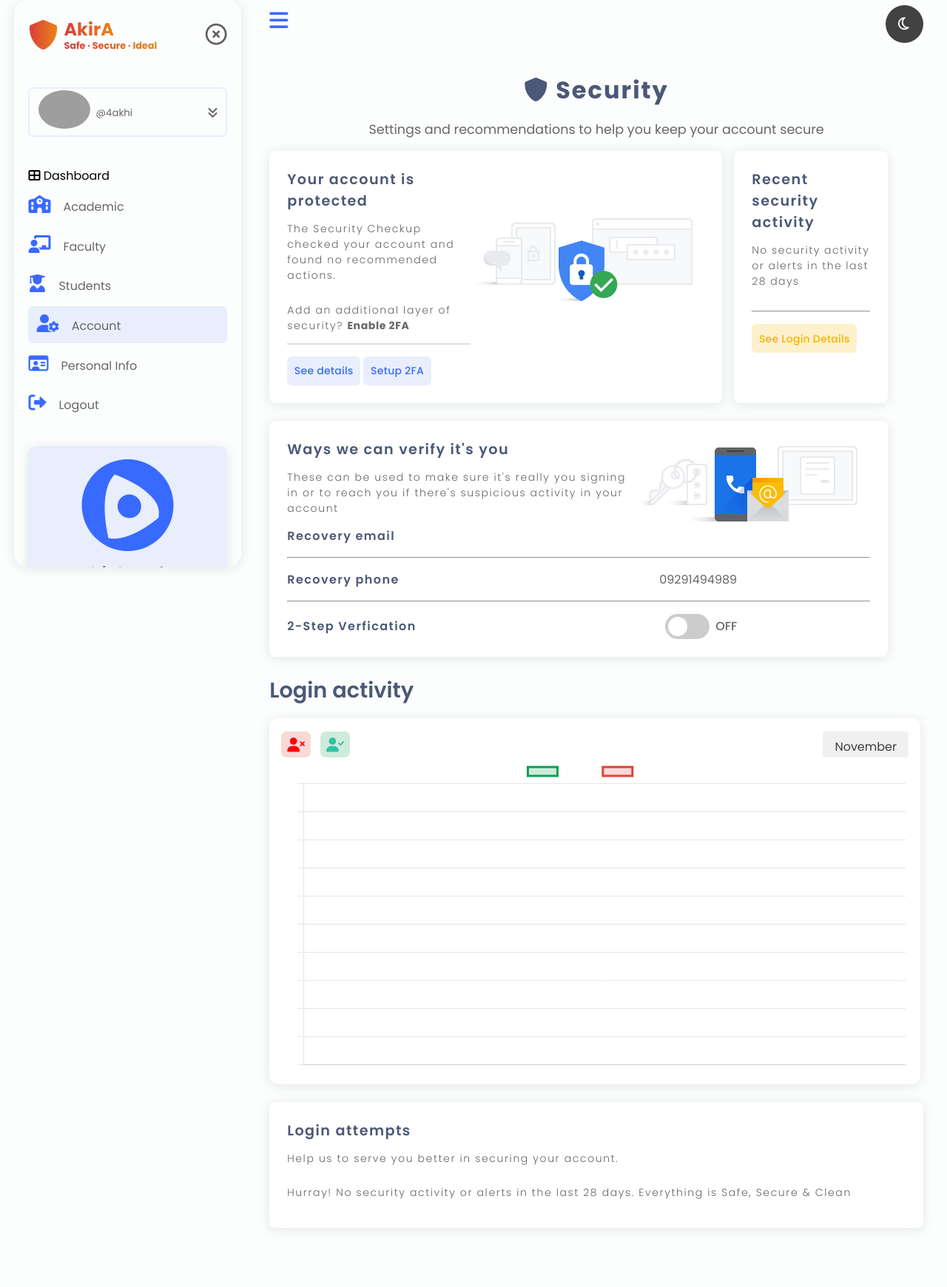
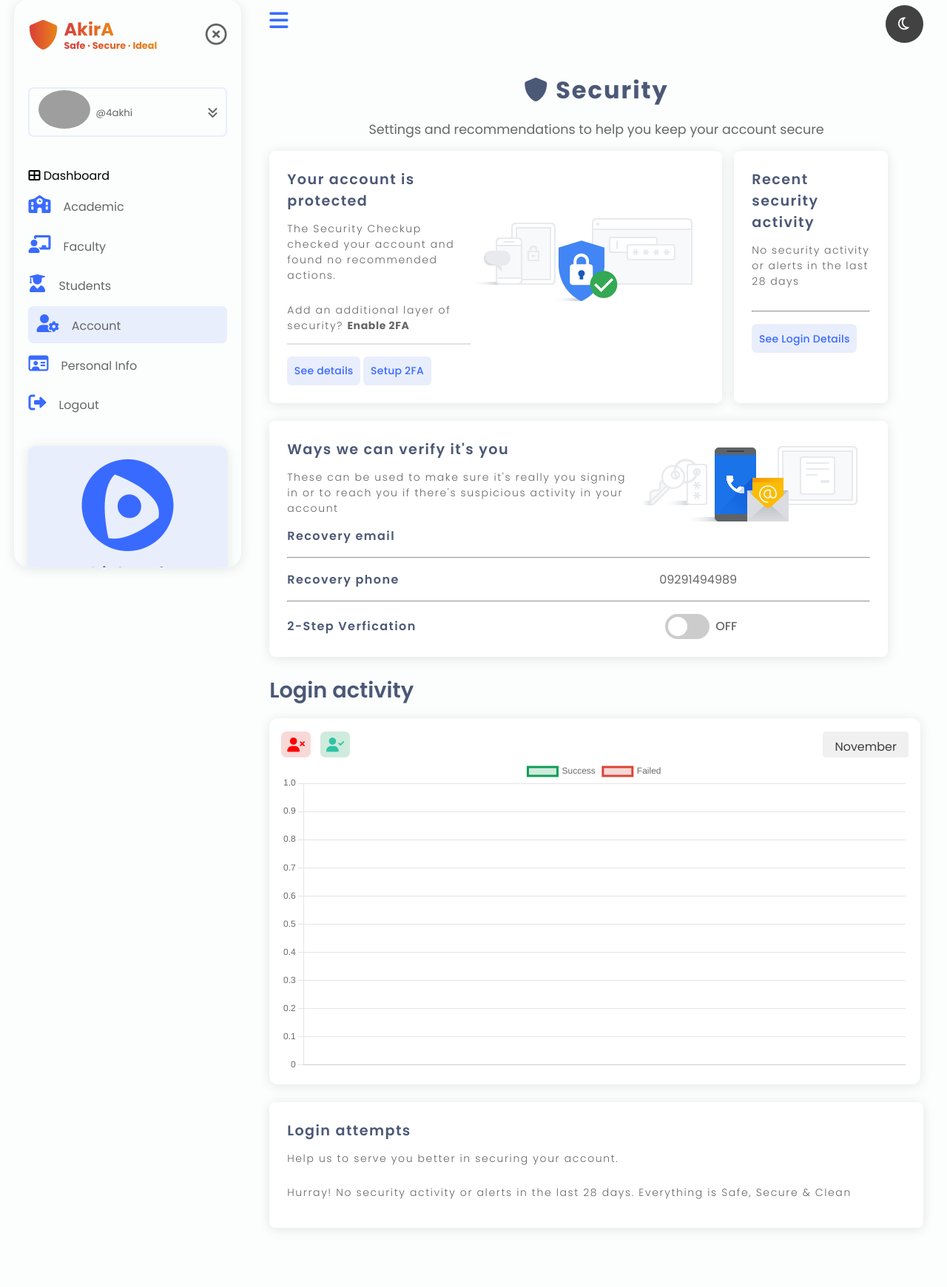
Before and after one commit to 4akhilkumar/akira_project, a Django app: page /accounts/account_settings/ in a window 1280 px wide. Shown: the part 17-1757 px from the top of the page at 74% size. Run offline with Django 3.2, Linux system fonts and the light colour scheme; a user stored in the database is signed in; data comes from the database, SQL or seed files in the repository; some libraries are stand-ins or nearby versions; grey boxes are pictures that could not be loaded.

Commit message:
Graph text color ratio fixed, Dynamic data in UI

```diff
--- a/akira_apps/accounts/templates/accounts/manage_account.html
+++ b/akira_apps/accounts/templates/accounts/manage_account.html
@@ -9,15 +9,15 @@
     {% if group_for.name == 'Head of the Department' %}
     <a href="{% url 'hod_dashboard' %}">
     {% elif group_for.name == 'Course Co-Ordinator' %}
-    <a href="{% url 'cc_dashboard' %}"></a>
+    <a href="{% url 'cc_dashboard' %}">
     {% elif group_for.name == 'Staff' %}
     <a href="#"></a>
     {% elif group_for.name == 'Counsellor' %}
     <a href="#"></a>
     {% elif group_for.name == 'Student' %}
-    <a href="{% url 'student_dashboard' %}"></a>
+    <a href="{% url 'student_dashboard' %}">
     {% elif group_for.name == 'Administrator' %}
-    <a href="{% url 'super_admin_dashboard' %}"></a>
+    <a href="{% url 'super_admin_dashboard' %}">
     {% endif %}
     {% endfor %}
         <span class="fas fa-th-large"></span>
@@ -108,7 +108,11 @@
                     security activity or alert{{ get_failed_attempt_in_a_month|pluralize }} in the last 28 days</p>
                 <hr>
                 <div class="see-login-details-button">
-                    <button onclick='window.location="#login-attempts"' class="see-login-details">See Login Details</button>
+                    {% if get_failed_attempt_in_a_month %}
+                    <button onclick='window.location="#login-attempts"' class="see-login-details">See Login Detail</button>
+                    {% else %}
+                    <button onclick='window.location="#login-attempts"' class="see-login-details-clear">See Login Details</button>
+                    {% endif %}
                 </div>
             </div>
             <div class="ways-we-can-verify-its-you" id="for-2fa">
@@ -232,7 +236,7 @@
                     {% if i.user_confirm == "YES" %}
                     <button class="confirmed-button"><span class="fas fa-check-circle"></span> Confirmed</button>
                     {% elif i.user_confirm == "NO" %}
-                    <button class="suspicious-button"><span class="fas fa-exclamation-circle"></span> Suspicious Login</button>
+                    <button class="suspicious-button"><span class="fas fa-exclamation-circle"></span> Suspicious</button>
                     {% else %}
                     <button class="true-button" onclick="window.location='{% url 'agree_login_attempt' i.id %}'"><span class="fas fa-check"></span> It was me</button>
                     <button class="false-button" onclick="window.location='{% url 'deny_login_attempt' i.id %}'"><span class="fas fa-exclamation-triangle"></span> It wasn't me</button>
@@ -252,7 +256,7 @@
 <script src="https://cdnjs.cloudflare.com/ajax/libs/Chart.js/3.6.0/chart.min.js"></script>
 <script>
     let ctx = document.querySelector('#loginActivityChart');
-    Chart.defaults.color = "#FFFFFF";
+    Chart.defaults.color = "#696969";
     let revChart = new Chart(ctx, {
         type: "line",
         data: {
```
